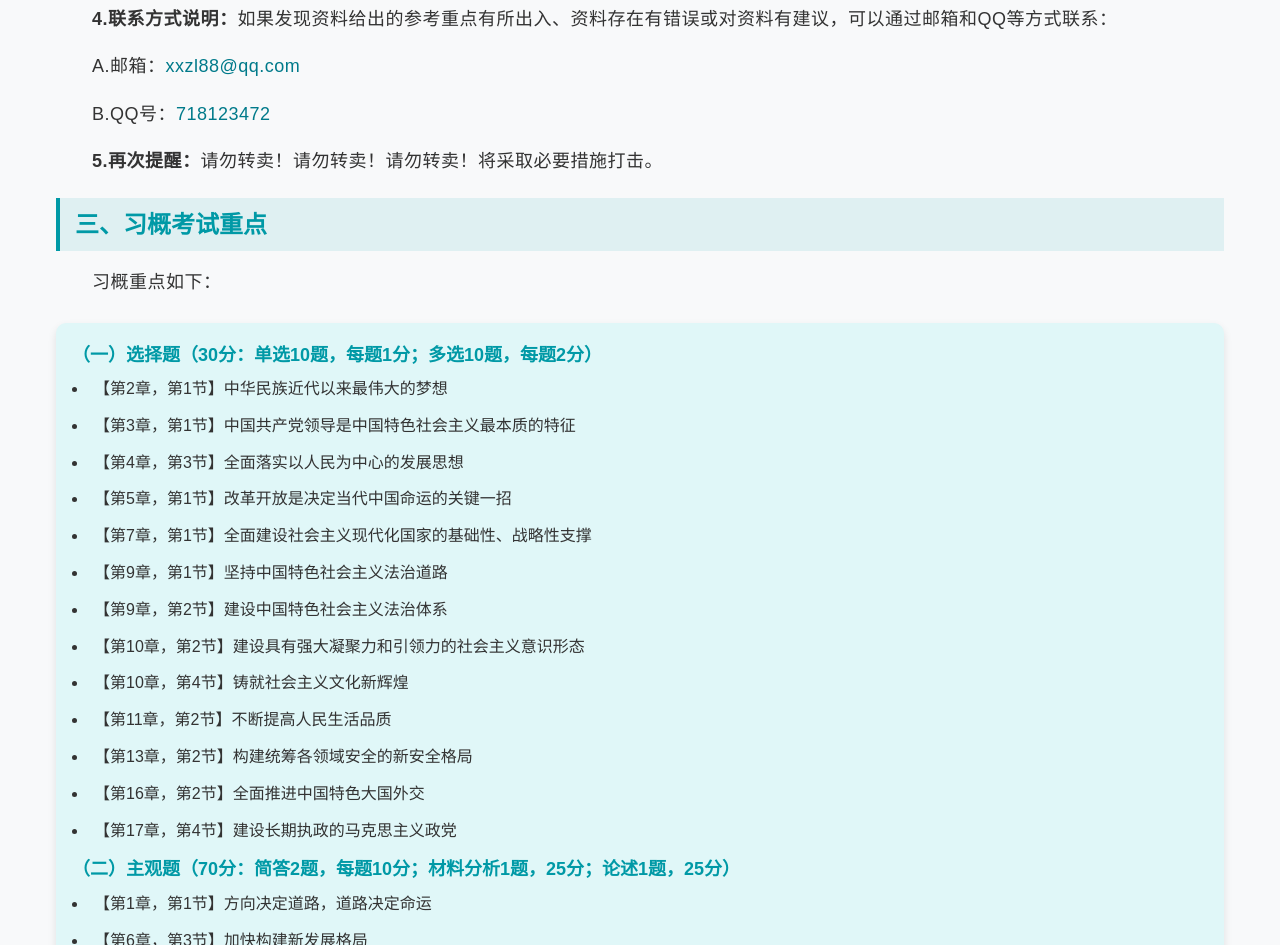
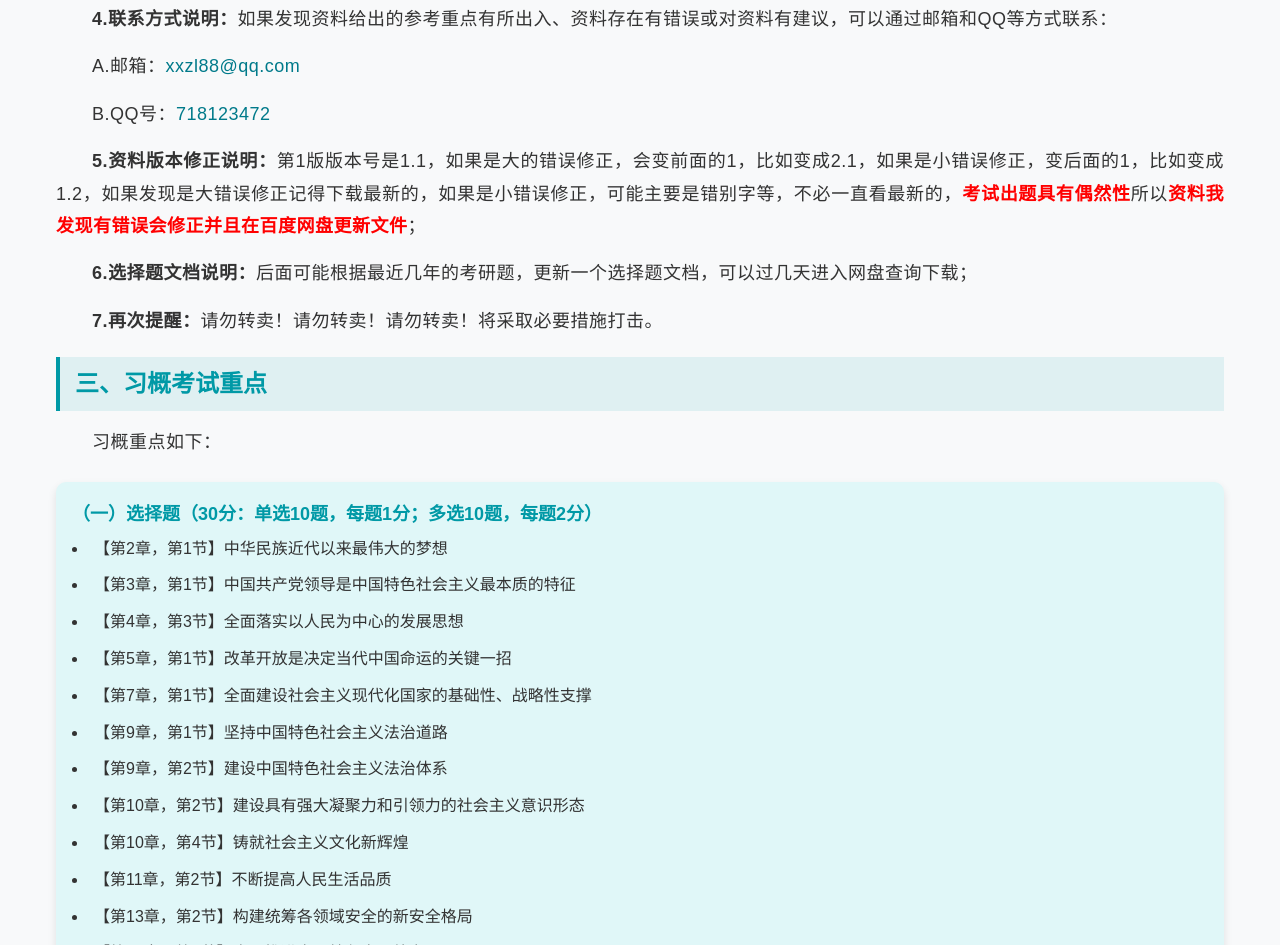
Before and after one commit to xxzl88/study, a plain HTML site: page info/2002.html in a window 1280 px wide. Shown: the part 848-1793 px from the top of the page. Drawn offline with Linux system fonts and the light colour scheme.

Commit message:
Update 2002.html

```diff
--- a/info/2002.html
+++ b/info/2002.html
@@ -63,7 +63,9 @@
       <p><strong>4.联系方式说明：</strong>如果发现资料给出的参考重点有所出入、资料存在有错误或对资料有建议，可以通过邮箱和QQ等方式联系：</p>
       <p>A.邮箱：<a href="mailto:xxzl88@com" style="text-decoration: none;color:#007a8a;">xxzl88@qq.com</a></p>
       <p>B.QQ号：<a href="https://qm.qq.com/q/5paDenVfoI" style="text-decoration: none;color:#007a8a;">718123472</a></p>
-      <p><strong>5.再次提醒：</strong>请勿转卖！请勿转卖！请勿转卖！将采取必要措施打击。</p>
+      <p><strong>5.资料版本修正说明：</strong>第1版版本号是1.1，如果是大的错误修正，会变前面的1，比如变成2.1，如果是小错误修正，变后面的1，比如变成1.2，如果发现是大错误修正记得下载最新的，如果是小错误修正，可能主要是错别字等，不必一直看最新的，<strong style="color: red;">考试出题具有偶然性</strong>所以<strong style="color: red;">资料我发现有错误会修正并且在百度网盘更新文件</strong>；</p>
+      <p><strong>6.选择题文档说明：</strong>后面可能根据最近几年的考研题，更新一个选择题文档，可以过几天进入网盘查询下载；</p>
+      <p><strong>7.再次提醒：</strong>请勿转卖！请勿转卖！请勿转卖！将采取必要措施打击。</p>
       <h1>三、习概考试重点</h1>
       <p>习概重点如下：</p>
       <!-- 动态加载 exam-details.html 内容 -->
```
